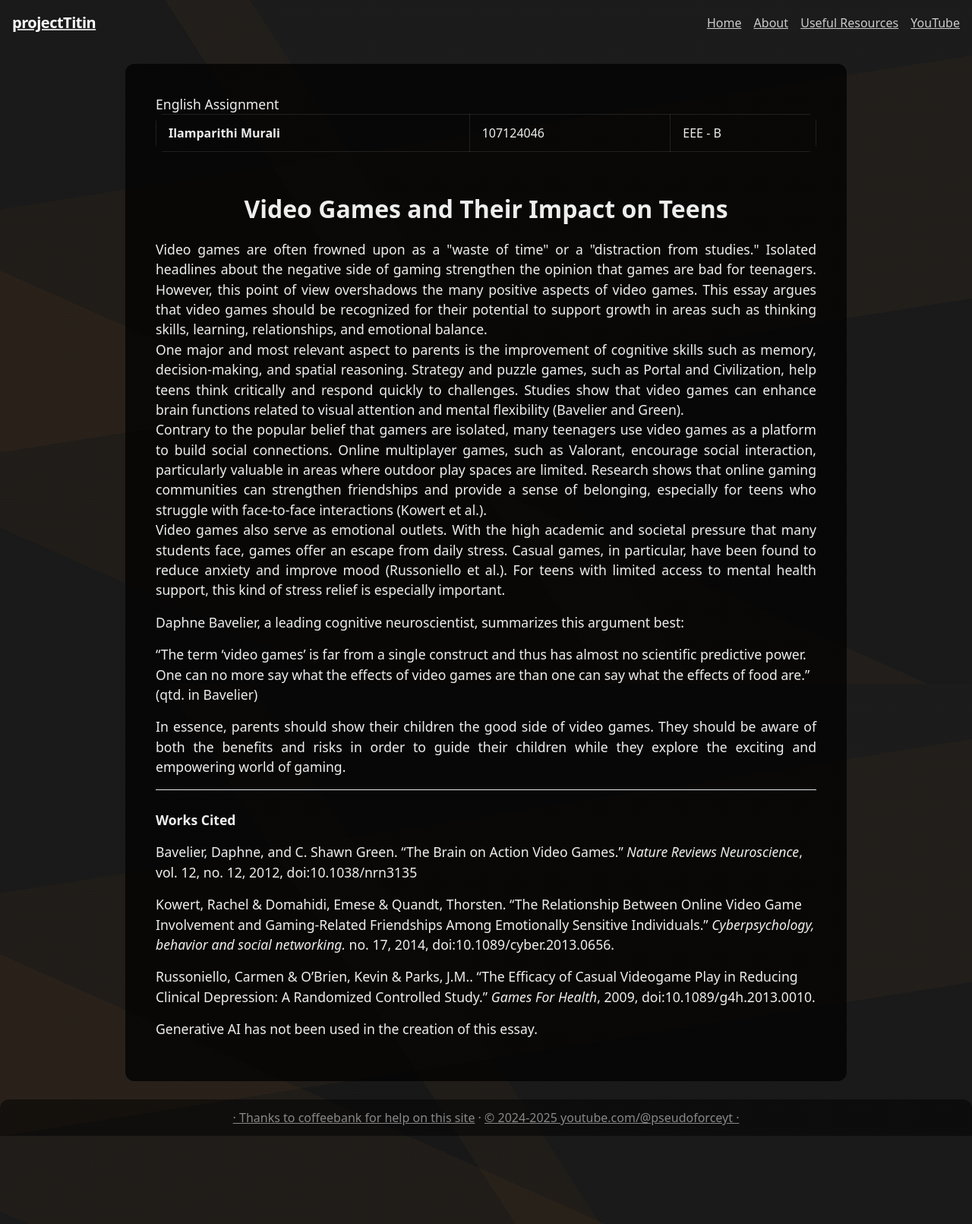
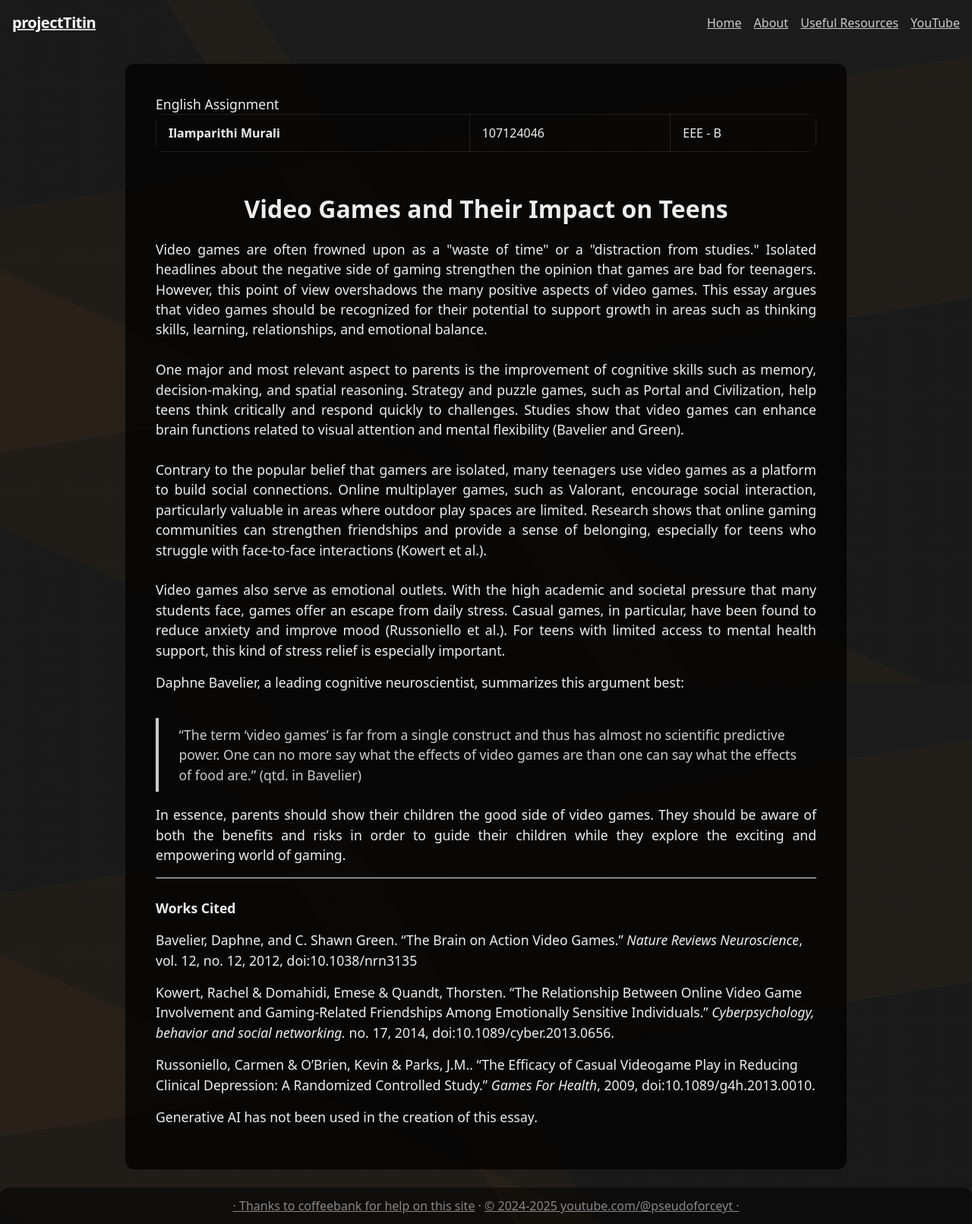
Before and after one commit to pseudoforceyt/projectTitin, a Jekyll site: the page built from english-assignment.md, in a window 1280 px wide. Shown: the whole page at 76% size. Built offline with Jekyll 4.4.1, drawn with Linux system fonts in a browser that asks for light colours; before the commit the page ends 1495 px from its top, so only the background shows below that.

Commit message:
does the thing need more breaks? | add css for blockquote

```diff
--- a/assets/styles-page.scss
+++ b/assets/styles-page.scss
@@ -165,6 +165,17 @@ tbody tr:nth-child(even) {
     background-color: rgba(255, 255, 255, 0.03);
 }
 
+blockquote {
+    border-left: 4px solid var(--text-light);
+    padding-left: 1em;
+    margin: 1em 0;
+}
+
+blockquote p {
+    padding: 0.5em;
+    color: var(--text-light);
+}
+
 @media (max-width: 600px) {
     table, thead, tbody, th, td, tr {
         display: block;
--- a/english-assignment.md
+++ b/english-assignment.md
@@ -10,11 +10,11 @@ layout: about
 
 <p style='text-align: justify;'>
 Video games are often frowned upon as a "waste of time" or a "distraction from studies." Isolated headlines about the negative side of gaming strengthen the opinion that games are bad for teenagers. However, this point of view overshadows the many positive aspects of video games. This essay argues that video games should be recognized for their potential to support growth in areas such as thinking skills, learning, relationships, and emotional balance.
-<br>
+<br><br>
 One major and most relevant aspect to parents is the improvement of cognitive skills such as memory, decision-making, and spatial reasoning. Strategy and puzzle games, such as Portal and Civilization, help teens think critically and respond quickly to challenges. Studies show that video games can enhance brain functions related to visual attention and mental flexibility (Bavelier and Green).
-<br>
+<br><br>
 Contrary to the popular belief that gamers are isolated, many teenagers use video games as a platform to build social connections. Online multiplayer games, such as Valorant, encourage social interaction, particularly valuable in areas where outdoor play spaces are limited. Research shows that online gaming communities can strengthen friendships and provide a sense of belonging, especially for teens who struggle with face-to-face interactions (Kowert et al.).
-<br>
+<br><br>
 Video games also serve as emotional outlets. With the high academic and societal pressure that many students face, games offer an escape from daily stress. Casual games, in particular, have been found to reduce anxiety and improve mood (Russoniello et al.). For teens with limited access to mental health support, this kind of stress relief is especially important.
 </p>
 
```
